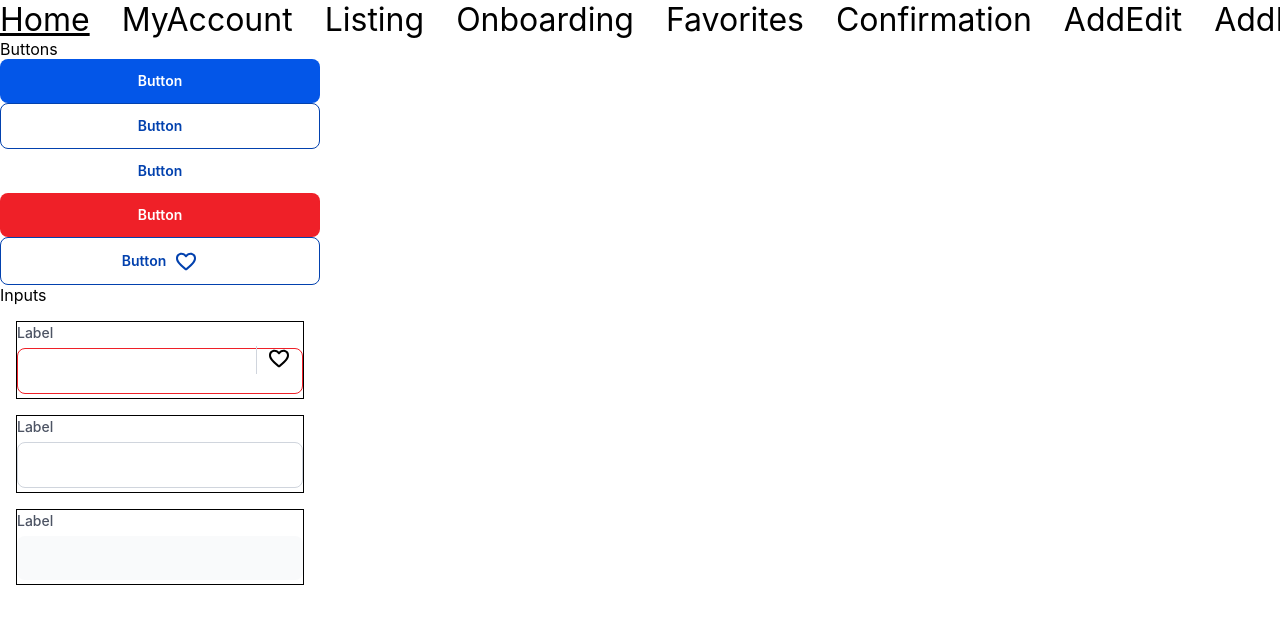
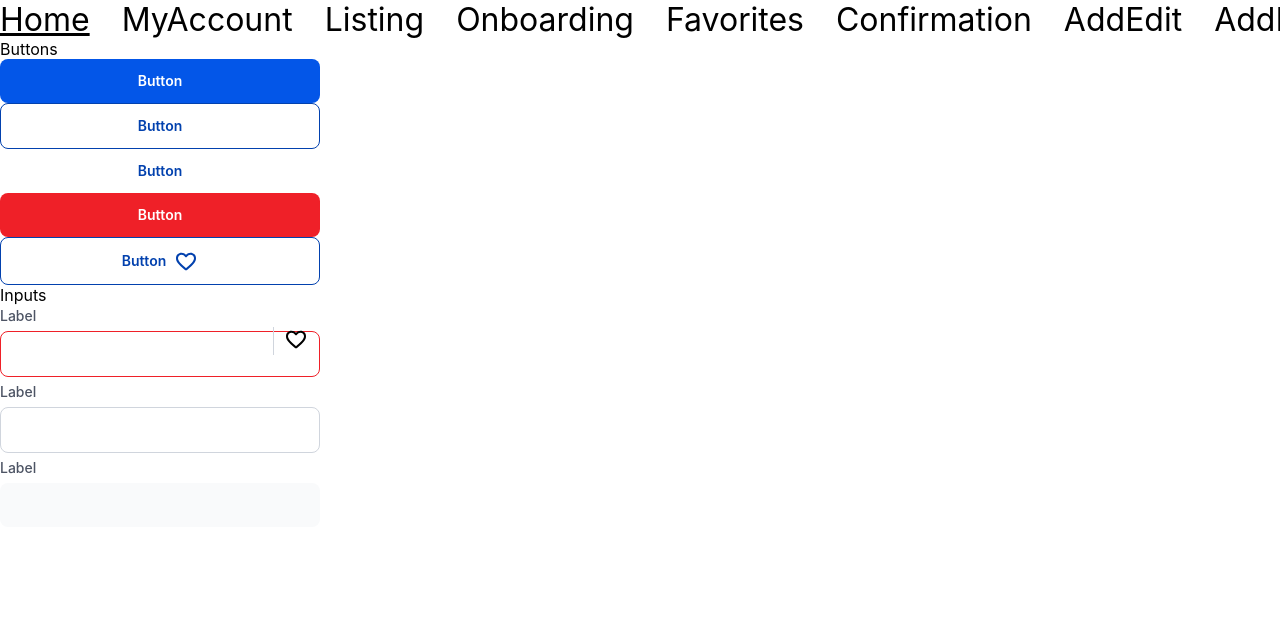
Before and after one commit to assist-software/internship-2022-july-fe2, a React (Create React App) app: page /selim in a window 1280 px wide. Shown: the top 624 px of the page. Built offline with nearby package versions, Linux system fonts and the light colour scheme.

Commit message:
Testing styles deleted

```diff
--- a/src/components/Input/Input.module.scss
+++ b/src/components/Input/Input.module.scss
@@ -73,8 +73,6 @@ input:focus:required {
 }
 
 .container {
-  border: 1px solid black;
-  margin: 1rem;
   position: relative;
 
   p {
```
